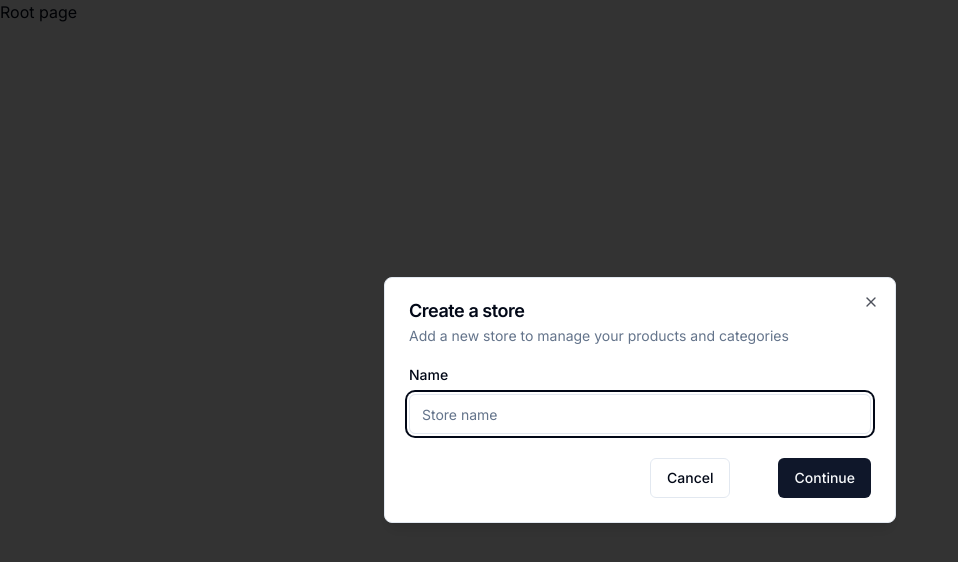
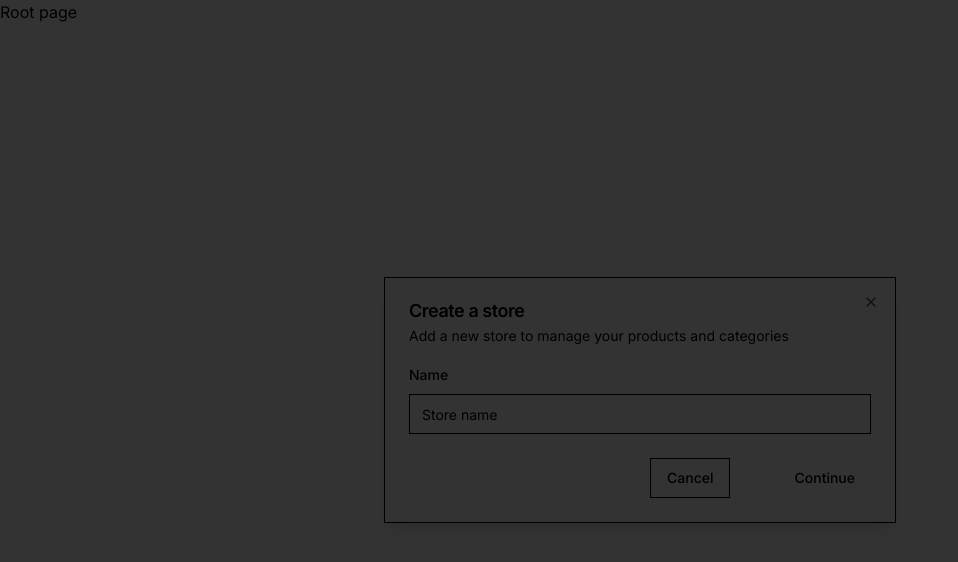
Before and after one commit to lewmeta/cms, a Next.js app: page / in a window 1280 px wide. Shown: the top 562 px of the page, without its empty margins (0-958 px from the left). Built offline with nearby package versions, Linux system fonts and the light colour scheme.

Commit message:
removed css files

```diff
--- a/app/globals.css
+++ b/app/globals.css
@@ -9,63 +9,6 @@
 }
 
 @layer base {
-  :root {
-    --background: 0 0% 100%;
-    --foreground: 222.2 84% 4.9%;
-    --card: 0 0% 100%;
-    --card-foreground: 222.2 84% 4.9%;
-    --popover: 0 0% 100%;
-    --popover-foreground: 222.2 84% 4.9%;
-    --primary: 222.2 47.4% 11.2%;
-    --primary-foreground: 210 40% 98%;
-    --secondary: 210 40% 96.1%;
-    --secondary-foreground: 222.2 47.4% 11.2%;
-    --muted: 210 40% 96.1%;
-    --muted-foreground: 215.4 16.3% 46.9%;
-    --accent: 210 40% 96.1%;
-    --accent-foreground: 222.2 47.4% 11.2%;
-    --destructive: 0 84.2% 60.2%;
-    --destructive-foreground: 210 40% 98%;
-    --border: 214.3 31.8% 91.4%;
-    --input: 214.3 31.8% 91.4%;
-    --ring: 222.2 84% 4.9%;
-    --radius: 0.5rem;
-    --chart-1: 12 76% 61%;
-    --chart-2: 173 58% 39%;
-    --chart-3: 197 37% 24%;
-    --chart-4: 43 74% 66%;
-    --chart-5: 27 87% 67%;
-  }
-
-  .dark {
-    --background: 222.2 84% 4.9%;
-    --foreground: 210 40% 98%;
-    --card: 222.2 84% 4.9%;
-    --card-foreground: 210 40% 98%;
-    --popover: 222.2 84% 4.9%;
-    --popover-foreground: 210 40% 98%;
-    --primary: 210 40% 98%;
-    --primary-foreground: 222.2 47.4% 11.2%;
-    --secondary: 217.2 32.6% 17.5%;
-    --secondary-foreground: 210 40% 98%;
-    --muted: 217.2 32.6% 17.5%;
-    --muted-foreground: 215 20.2% 65.1%;
-    --accent: 217.2 32.6% 17.5%;
-    --accent-foreground: 210 40% 98%;
-    --destructive: 0 62.8% 30.6%;
-    --destructive-foreground: 210 40% 98%;
-    --border: 217.2 32.6% 17.5%;
-    --input: 217.2 32.6% 17.5%;
-    --ring: 212.7 26.8% 83.9%;
-    --chart-1: 220 70% 50%;
-    --chart-2: 160 60% 45%;
-    --chart-3: 30 80% 55%;
-    --chart-4: 280 65% 60%;
-    --chart-5: 340 75% 55%;
-  }
-}
-
-@layer base {
   * {
     @apply border-border;
   }
```
